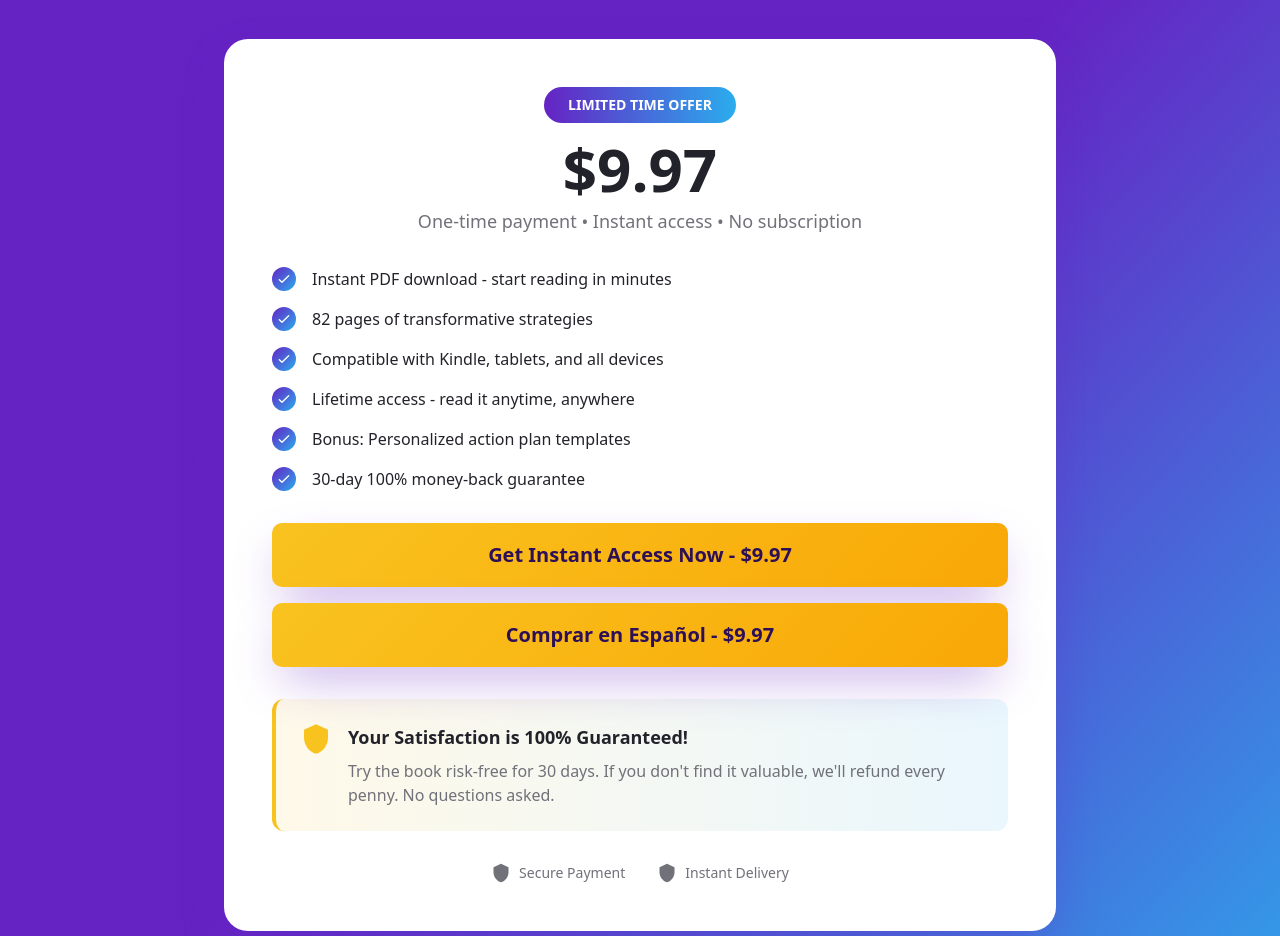
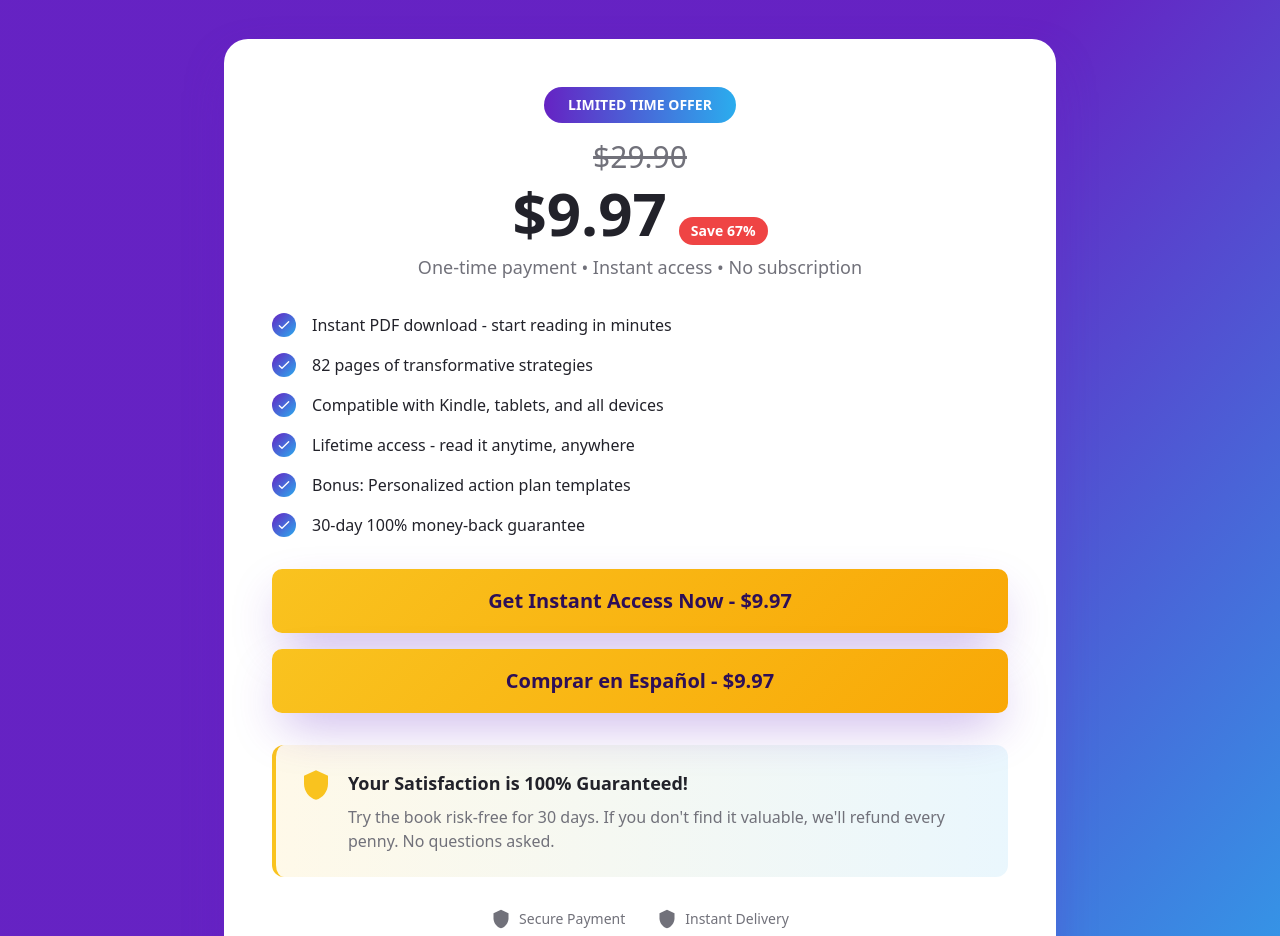
Before and after one commit to yuresilva1/adhd-unlocked-landing, a React (Vite) app: page / in a window 1280 px wide. Shown: the part 6400-7336 px from the top of the page. Built offline with nearby package versions, Linux system fonts and the light colour scheme; the HTML template or start-up script is replaced by a standard one.

Commit message:
Add pricing offer

```diff
--- a/src/components/Pricing.tsx
+++ b/src/components/Pricing.tsx
@@ -34,7 +34,13 @@ const Pricing = () => {
               LIMITED TIME OFFER
             </div>
             <div className="mb-2">
+              <div className="mb-2">
+                <span className="text-2xl md:text-3xl text-muted-foreground line-through">$29.90</span>
+              </div>
               <span className="text-5xl md:text-6xl font-bold text-foreground">$9.97</span>
+              <span className="ml-3 inline-block bg-destructive text-destructive-foreground px-3 py-1 rounded-full text-sm font-semibold">
+                Save 67%
+              </span>
             </div>
             <p className="text-lg text-muted-foreground">
               One-time payment • Instant access • No subscription
--- a/src/components/es/PricingES.tsx
+++ b/src/components/es/PricingES.tsx
@@ -34,7 +34,13 @@ const PricingES = () => {
               OFERTA POR TIEMPO LIMITADO
             </div>
             <div className="mb-2">
+              <div className="mb-2">
+                <span className="text-2xl md:text-3xl text-muted-foreground line-through">$29.90</span>
+              </div>
               <span className="text-5xl md:text-6xl font-bold text-foreground">$9.97</span>
+              <span className="ml-3 inline-block bg-destructive text-destructive-foreground px-3 py-1 rounded-full text-sm font-semibold">
+                Ahorra 67%
+              </span>
             </div>
             <p className="text-lg text-muted-foreground">
               Pago único • Acceso instantáneo • Sin suscripción
```
